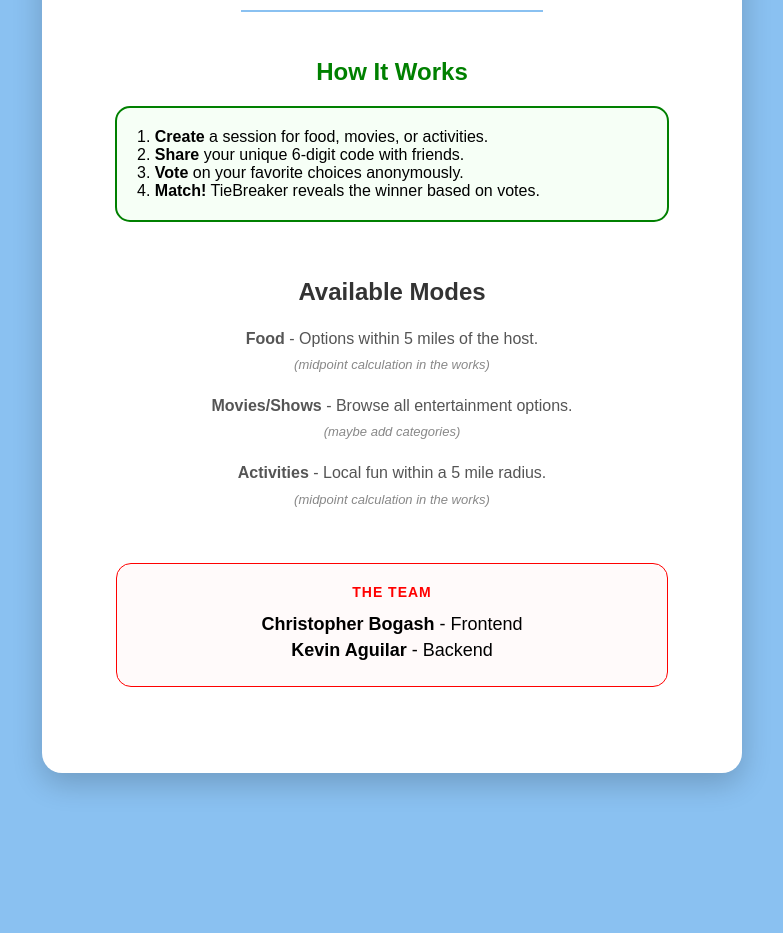
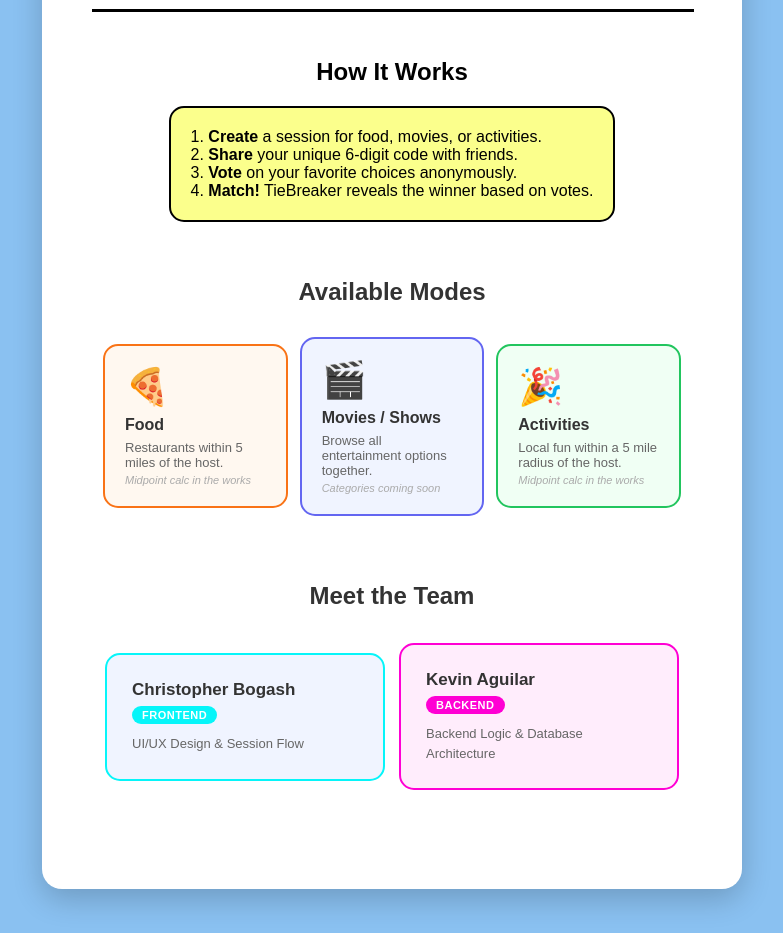
Before and after one commit to kevinoaguilar/TieBreaker, a website: page src/client/about.html in a window 1280 px wide. Shown: the part 480-1413 px from the top of the page, without its empty margins (248-1031 px from the left). Before the commit the page ends 1297 px from the top, so only its background shows below. Drawn offline with Linux system fonts and the light colour scheme.

Commit message:
cleaned up about page

```diff
--- a/src/client/about.html
+++ b/src/client/about.html
@@ -19,7 +19,7 @@
         <div style="background-color: white; width: 600px; padding: 50px; border-radius: 20px; box-shadow: 0px 10px 30px rgba(0,0,0,0.2);">
 
             <h1 style="font-size: 40px; margin-bottom: 5px; color: #333;">About TieBreaker</h1>
-            <div style="height: 4px; width: 60px; background-color: #8ac1f1; border-radius: 10px;"></div>
+            <div style="height: 3px; width: 350px; background-color: #000000; border-radius: 5px;"></div>
 
             <br>
 
@@ -29,45 +29,87 @@
                     We've designed a platform that makes group choices easier, fairer, and completely unbiased.
                     <br><br>
                     By using an anonymous voting system we remove the peer pressure of
-                    <b>social influence</b>. This helps ensure results reflect what everyone actually wants.
+                    social influence. This helps ensure results reflect what everyone actually wants.
                 </p>
             </div>
 
             <br>
-            <hr color="#8ac1f1" width="50%">
+            <hr color="#000000" width="100%" size = "3">
             <br>
 
-            <h2 style="color: green;">How It Works</h2>
-            <div style="border: 2px solid green; padding: 20px; border-radius: 15px; display: inline-block; text-align: left; width: 85%; background-color: #f6fff6;">
+            <h2 style="color: black;">How It Works</h2>
+            <div style="border: 2px solid rgb(0, 0, 0); padding: 20px; border-radius: 15px; display: inline-block; background-color: #fbff8c;">
+                <div style="display: inline-block; text-align: left;">
                     1. <b>Create</b> a session for food, movies, or activities.<br>
                     2. <b>Share</b> your unique 6-digit code with friends.<br>
                     3. <b>Vote</b> on your favorite choices anonymously.<br>
                     4. <b>Match!</b> TieBreaker reveals the winner based on votes.<br>
                 </div>
+            </div>
 
             <br><br><br>
 
+            <!-- Available Modes -->
             <h2 style="color: #333;">Available Modes</h2>
-            <div style="text-align: center; font-size: 16px; line-height: 1.6; color: #555;">
-                <p><b>Food</b> - Options within 5 miles of the host.<br>
-                <i style="color: #888; font-size: 13px;">(midpoint calculation in the works)</i></p>
 
-                <p><b>Movies/Shows</b> - Browse all entertainment options.<br>
-                <i style="color: #888; font-size: 13px;">(maybe add categories)</i></p>
-
-                <p><b>Activities</b> - Local fun within a 5 mile radius.<br>
-                <i style="color: #888; font-size: 13px;">(midpoint calculation in the works)</i></p>
+            <table cellspacing="10" style="width: 100%;">
+                <tr>
+                    <td style="width: 33%;">
+                        <div style="background-color: #fff8f0; border: 2px solid #f97316; border-radius: 15px; padding: 20px;">
+                            <p style="font-size: 36px; margin: 0 0 8px 0;">🍕</p>
+                            <b style="font-size: 16px; color: #333;">Food</b>
+                            <p style="color: #666; font-size: 13px; margin: 6px 0 0 0;">Restaurants within 5 miles of the host.</p>
+                            <p style="color: #aaa; font-size: 11px; margin: 4px 0 0 0;"><i>Midpoint calc in the works</i></p>
                         </div>
+                    </td>
+                    <td style="width: 33%;">
+                        <div style="background-color: #f0f4ff; border: 2px solid #6366f1; border-radius: 15px; padding: 20px;">
+                            <p style="font-size: 36px; margin: 0 0 8px 0;">🎬</p>
+                            <b style="font-size: 16px; color: #333;">Movies / Shows</b>
+                            <p style="color: #666; font-size: 13px; margin: 6px 0 0 0;">Browse all entertainment options together.</p>
+                            <p style="color: #aaa; font-size: 11px; margin: 4px 0 0 0;"><i>Categories coming soon</i></p>
+                        </div>
+                    </td>
+                    <td style="width: 33%;">
+                        <div style="background-color: #f0fff4; border: 2px solid #22c55e; border-radius: 15px; padding: 20px;">
+                            <p style="font-size: 36px; margin: 0 0 8px 0;">🎉</p>
+                            <b style="font-size: 16px; color: #333;">Activities</b>
+                            <p style="color: #666; font-size: 13px; margin: 6px 0 0 0;">Local fun within a 5 mile radius of the host.</p>
+                            <p style="color: #aaa; font-size: 11px; margin: 4px 0 0 0;"><i>Midpoint calc in the works</i></p>
+                        </div>
+                    </td>
+                </tr>
+            </table>
 
             <br><br>
 
-            <div style="background-color: #fffafa; border: 1px solid red; padding: 20px; border-radius: 15px; display: inline-block; width: 85%;">
-                <h3 style="margin-top: 0; color: red; text-transform: uppercase; font-size: 14px; letter-spacing: 1px;">The Team</h3>
-                <p style="margin: 5px 0; font-size: 18px;"><b>Christopher Bogash</b> - Frontend</p>
-                <p style="margin: 5px 0; font-size: 18px;"><b>Kevin Aguilar</b> - Backend</p>
+            <!-- Meet the Team -->
+            <h2 style="color: #333;">Meet the Team</h2>
+
+            <table cellspacing="12" style="width: 100%;">
+                <tr>
+                    <!-- Chris -->
+                    <td style="width: 50%;">
+                        <div style="background-color: #f0f4ff; border: 2px solid #06f5f9; border-radius: 15px; padding: 25px;">
+                            <b style="font-size: 17px; color: #333;">Christopher Bogash</b>
+                            <br>
+                            <span style="display: inline-block; margin-top: 6px; background-color: #06f5f9; color: white; font-size: 11px; font-weight: bold; padding: 3px 10px; border-radius: 20px; letter-spacing: 0.5px;">FRONTEND</span>
+                            <p style="color: #666; font-size: 13px; margin: 10px 0 0 0; line-height: 1.5;">UI/UX Design &amp; Session Flow</p>
                         </div>
+                    </td>
+                    <!-- Kevin -->
+                    <td style="width: 50%;">
+                        <div style="background-color: #ffedfc; border: 2px solid #ff00d4; border-radius: 15px; padding: 25px;">
+                            <b style="font-size: 17px; color: #333;">Kevin Aguilar</b>
+                            <br>
+                            <span style="display: inline-block; margin-top: 6px; background-color: #ff00d4; color: white; font-size: 11px; font-weight: bold; padding: 3px 10px; border-radius: 20px; letter-spacing: 0.5px;">BACKEND</span>
+                            <p style="color: #666; font-size: 13px; margin: 10px 0 0 0; line-height: 1.5;">Backend Logic &amp; Database Architecture</p>
+                        </div>
+                    </td>
+                </tr>
+            </table>
 
-            <br><br><br>
+            <br><br>
         </div>
     </center>
 
```
Lines whose indentation alone changed are shown as unchanged.
